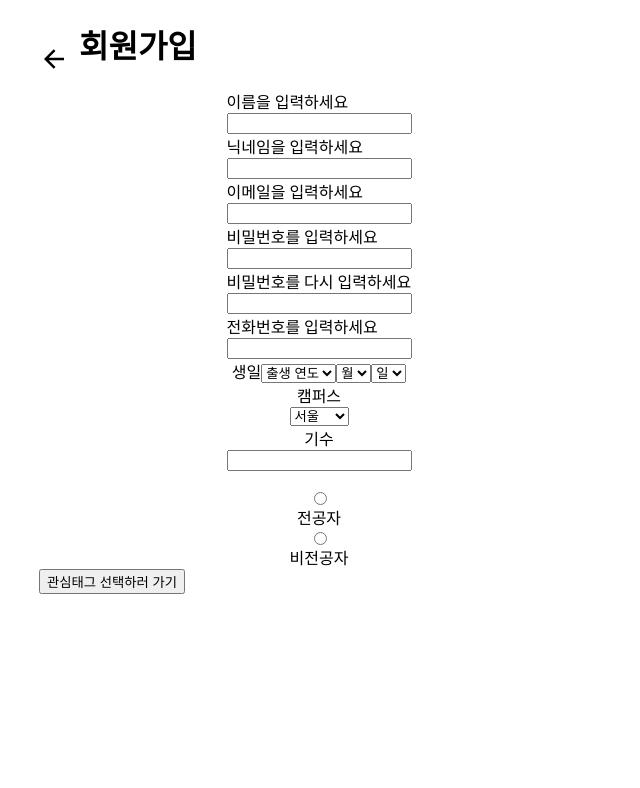
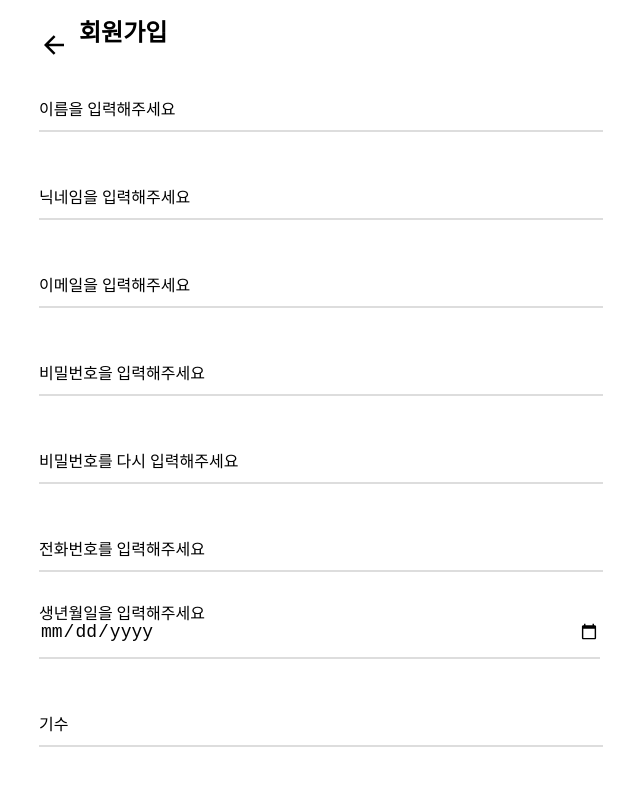
Before and after one commit to ssafy-b210/SSAFYING, a React (Create React App) app in the folder ssafying-fe/: page /signup in a window 1280 px wide. Shown: the top 788 px of the page, without its empty margins (321-961 px from the left). Built offline with nearby package versions, Linux system fonts and the light colour scheme.

Commit message:
design: 회원가입 애니메이션 추가, 재구성

```diff
--- a/ssafying-fe/src/components/User/LoginForm.tsx
+++ b/ssafying-fe/src/components/User/LoginForm.tsx
@@ -122,7 +122,6 @@ const Input = styled.input`
   padding-left: 30px;
   margin-bottom: 15px;
 `;
-
 const SubmitButton = styled.input`
   width: 300px;
   height: 30px;
--- a/ssafying-fe/src/components/User/SignupForm.tsx
+++ b/ssafying-fe/src/components/User/SignupForm.tsx
@@ -6,68 +6,50 @@ function SignUpForm() {
     <div>
       <Header>
         <img src={backarrow} />
-        <h1>회원가입</h1>
+        <h2>회원가입</h2>
       </Header>
       <Form>
-        <div>
-          <div>이름을 입력하세요</div>
-          <input type="text" />
-        </div>
-        <div>
-          <div>닉네임을 입력하세요</div>
-          <input type="text" />
-        </div>
-        <div>
-          <div>이메일을 입력하세요</div>
-          <input type="email"></input>
-        </div>
-        <div>
-          <div>비밀번호를 입력하세요</div>
-          <input type="password" />
-        </div>
-        <div>
-          <div>비밀번호를 다시 입력하세요</div>
-          <input type="password" />
-        </div>
-        <div>
-          <div>전화번호를 입력하세요</div>
-          <input type="text" />
-        </div>
-        <div>
-          <span>생일</span>
-          <select id="birth-year">
-            <option disabled selected>
-              출생 연도
-            </option>
-          </select>
-          <select id="birth-month">
-            <option disabled selected>
-              월
-            </option>
-          </select>
-          <select id="birth-day">
-            <option disabled selected>
-              일
-            </option>
-          </select>
-        </div>
-        <span>캠퍼스</span>
-        <select>
-          <option>서울</option>
-          <option>대전</option>
-          <option>구미</option>
-          <option>광주</option>
-          <option>부울경</option>
-        </select>
-        <span>기수</span>
-        <input type="number" />
-        <br />
-        <input type="radio" name="isMajor" />
-        전공자
-        <input type="radio" name="isMajor" />
-        비전공자
+        <SignUpInput className="input-area">
+          <input type="text" id="name" placeholder=" " />
+          <label htmlFor="name">이름을 입력해주세요</label>
+        </SignUpInput>
+        <SignUpInput className="input-area">
+          <input type="text" id="nickname" placeholder=" " />
+          <label htmlFor="nickname">닉네임을 입력해주세요</label>
+        </SignUpInput>
+        <SignUpInput className="input-area">
+          <input type="email" id="email" placeholder=" " />
+          <label htmlFor="email">이메일을 입력해주세요</label>
+        </SignUpInput>
+        <SignUpInput className="input-area">
+          <input type="password" id="password" placeholder=" " />
+          <label htmlFor="password">비밀번호을 입력해주세요</label>
+        </SignUpInput>
+        <SignUpInput className="input-area">
+          <input type="password" id="password" placeholder=" " />
+          <label htmlFor="password">비밀번호를 다시 입력해주세요</label>
+        </SignUpInput>
+        <SignUpInput className="input-area">
+          <input type="tel" id="tel" placeholder=" " />
+          <label htmlFor="tel">전화번호를 입력해주세요</label>
+        </SignUpInput>
+        <SignUpInput className="input-area">
+          <input type="date" id="birthday" placeholder=" " />
+          <label htmlFor="birthday">생년월일을 입력해주세요</label>
+        </SignUpInput>
+        <SignUpInput className="input-area">
+          <input type="number" id="level" placeholder=" " />
+          <label htmlFor="level">기수</label>
+        </SignUpInput>
+        <SignUpInput className="isMajor">
+          <input type="radio" name="isMajor" />
+          전공
+          <input type="radio" name="isMajor" />
+          비전공
+        </SignUpInput>
       </Form>
-      <button>관심태그 선택하러 가기</button>
+
+      <SubmitButton type="submit" value="회원가입하러가기"></SubmitButton>
     </div>
   );
 }
@@ -76,17 +58,62 @@ export default SignUpForm;
 const Header = styled.header`
   display: flex;
   align-items: center;
-
+  text-align: center;
   img {
     height: 30px;
     margin-right: 10px;
     margin-top: 30px;
   }
+  h2 {
+    margin: 0;
+  }
 `;
-
 const Form = styled.form`
   display: flex;
   flex-direction: column;
-  align-items: center;
-  width: 100%;
+  justify-content: center;
+  position: realtive;
 `;
+const SignUpInput = styled.div`
+  position: relative;
+  margin-top: 1.5em;
+  margin-bottom: 1em;
+  .input-area {
+    width: 70%;
+    position: relative;
+    font-size: 18px;
+    margin-top: 20px;
+  }
+
+  input {
+    width: 100%;
+    height: 40px;
+    border: none;
+    border-bottom: 2px solid #ddd;
+    outline: none;
+    min-width: 60vmin;
+    font-size: 18px;
+    padding-bottom: 5px;
+  }
+  label {
+    position: absolute;
+    left: 0;
+    top: 50%;
+    transform: translateY(-50%);
+    pointer-events: none;
+    transition: transform 0.3s ease-out;
+  }
+  input:focus + label,
+  input:not(:placeholder-shown) + label {
+    transform: translateY(-150%);
+  }
+`;
+const SubmitButton = styled.input`
+  width: 300px;
+  height: 30px;
+  border-radius: 10px;
+  margin-bottom: 15px;
+  background-color: #b6cdbd;
+  border: none;
+  color: white;
+`;
```
